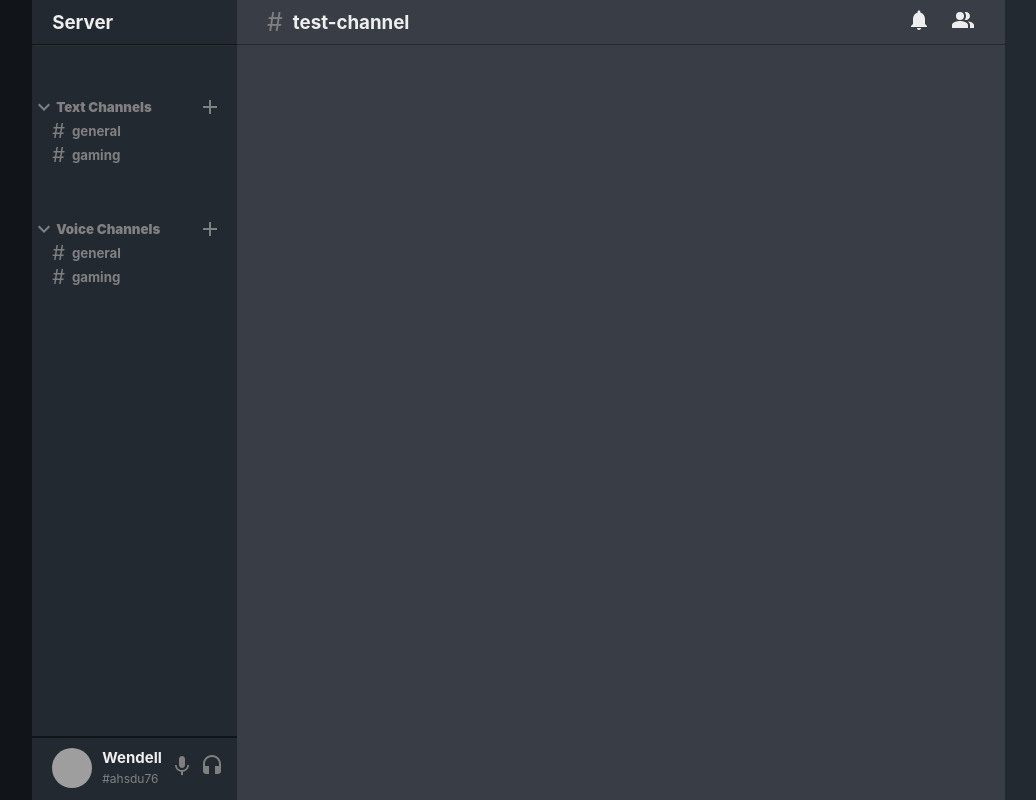
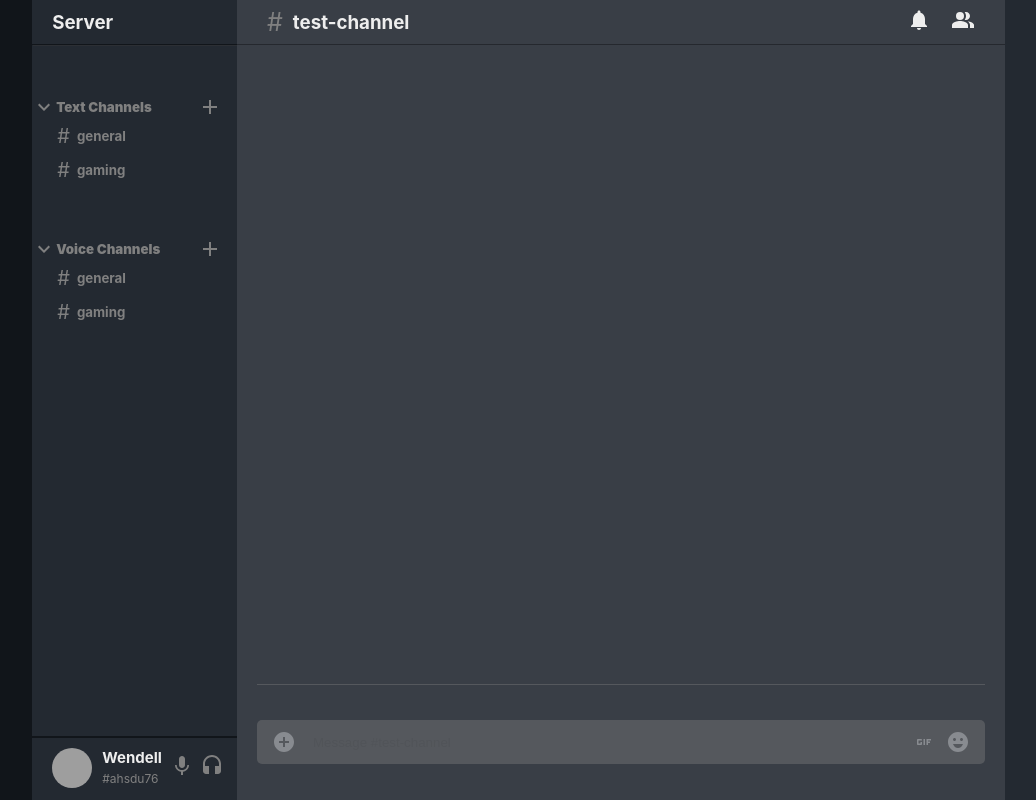
Before and after one commit to iamwendellbalagot/disrope, a React (Create React App) app: page / in a window 1280 px wide. Shown: the whole page, without its empty margins (19-1055 px from the left). Built offline with nearby package versions, Linux system fonts and the light colour scheme; grey boxes are pictures that could not be loaded.

Commit message:
Added message form

```diff
--- a/src/components/AppBody/AppBody.css
+++ b/src/components/AppBody/AppBody.css
@@ -33,3 +33,7 @@
 .appbody__headerIcons > .MuiSvgIcon-root {
   margin: auto 10px;
 }
+
+.appbody__chat {
+  flex: 1;
+}
--- a/src/components/AppBody/AppBody.js
+++ b/src/components/AppBody/AppBody.js
@@ -1,5 +1,7 @@
 import React from 'react';
 import './AppBody.css';
+
+import Input from '../SubComponents/Input/Input';
 
 import NotificationsIcon from '@material-ui/icons/Notifications';
 import PeopleAltIcon from '@material-ui/icons/PeopleAlt';
@@ -17,6 +19,10 @@ const AppBody = () => {
                     <PeopleAltIcon />
                 </div>
             </div>
+            <div className="appbody__chat">
+
+            </div>
+            <Input />
         </div>
     )
 }
--- a/src/components/Sidebar/Sidebar.css
+++ b/src/components/Sidebar/Sidebar.css
@@ -58,6 +58,14 @@
   color: gray;
   margin-left: 20px;
   align-items: center;
+  padding: 5px;
+  cursor: pointer;
+  transition: all 200ms;
+}
+
+.channel__containerChannels:hover {
+  background-color: #434446;
+  border-radius: 5px;
 }
 
 .channel__containerChannels > span {
--- /dev/null
+++ b/src/components/SubComponents/Input/Input.css
@@ -0,0 +1,43 @@
+.input {
+  border-top: 1px solid gray;
+  display: flex;
+  flex: 0.18;
+  margin: 0 20px;
+  align-items: center;
+  justify-content: center;
+  opacity: 0.4;
+}
+
+.input__form {
+  flex: 1;
+  display: flex;
+  align-items: center;
+  justify-content: center;
+  background-color: gray;
+  color: white;
+  padding: 10px;
+  border-radius: 5px;
+}
+
+.input__form > input {
+  background-color: gray;
+  flex: 1;
+  outline: none;
+  border: none;
+  color: #ffffff;
+  text-indent: 10px;
+}
+
+.input__form > button {
+  display: none;
+}
+
+.input__form > .MuiSvgIcon-root {
+  margin: 0 5px;
+  cursor: pointer;
+  transition: all 200ms;
+}
+
+.input__form > .MuiSvgIcon-root:hover {
+  transform: scale(1.08);
+}
--- /dev/null
+++ b/src/components/SubComponents/Input/Input.js
@@ -0,0 +1,22 @@
+import React from 'react';
+import './Input.css';
+
+import AddCircleIcon from '@material-ui/icons/AddCircle';
+import GifIcon from '@material-ui/icons/Gif';
+import EmojiEmotionsIcon from '@material-ui/icons/EmojiEmotions';
+
+const Input = () => {
+    return (
+        <div className='input'>
+            <form className='input__form'>
+                <AddCircleIcon />
+                <input type='text' placeholder='Message #test-channel' />
+                <button type='submit'>Send</button>
+                <GifIcon />
+                <EmojiEmotionsIcon />
+            </form>
+        </div>
+
+    )
+}
+export default Input
```
